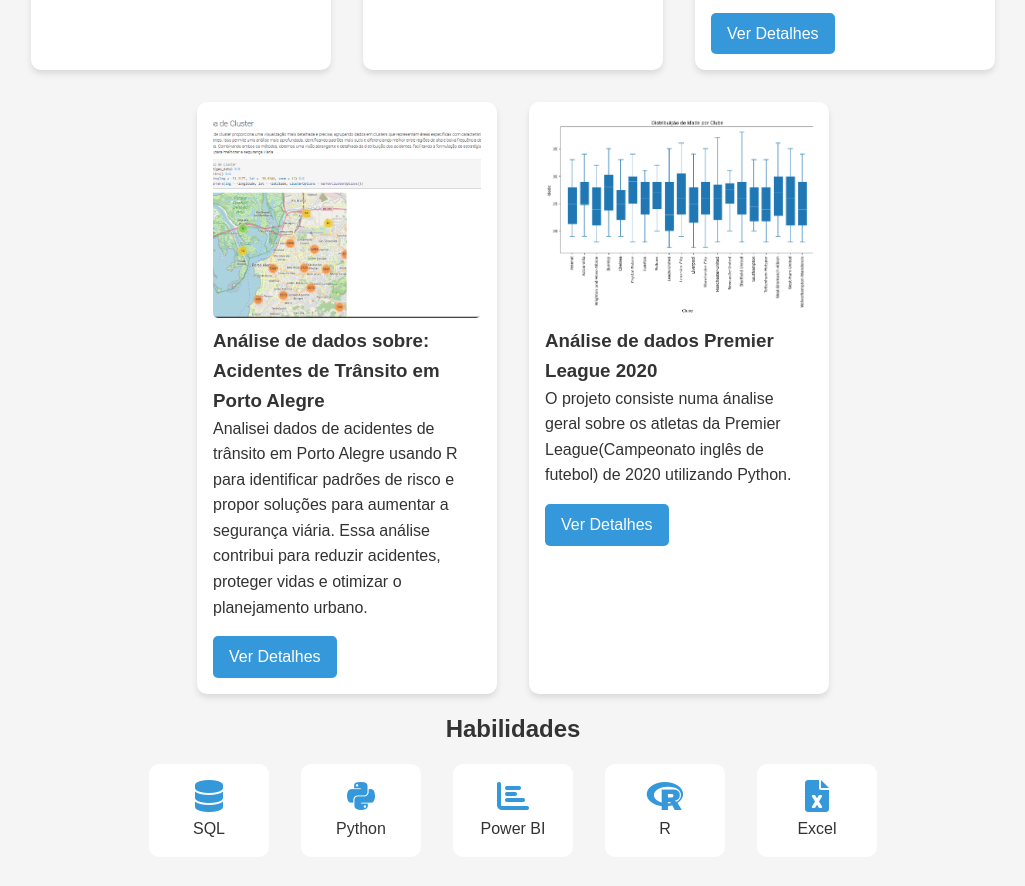
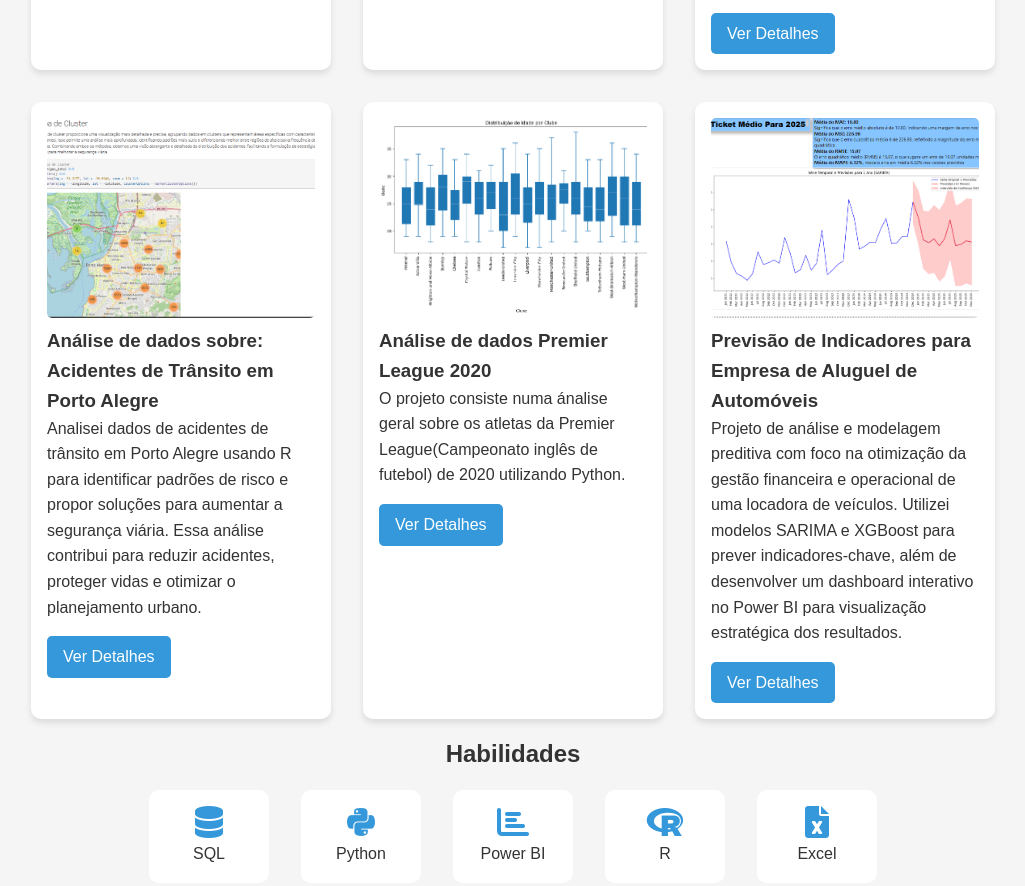
Before and after one commit to victor7miguel7/meu-portfolio, a plain HTML site: page index.html in a window 1280 px wide. Shown: the part 1627-2513 px from the top of the page, without its empty margins (127-1152 px from the left). Drawn offline with Linux system fonts and the light colour scheme.

Commit message:
Adicionando projeto de Séries Temporais

```diff
--- a/index.html
+++ b/index.html
@@ -102,6 +102,14 @@
                 <a href="#" class="btn" data-github="https://github.com/victor7miguel7/Analise-dados-premier-league-2020">Ver Detalhes</a>
             </div>
 
+            <!-- Projeto 9 -->
+            <div class="projeto-card">
+                <img src="assets/projeto9.png" alt="Projeto 9">
+                <h3>Previsão de Indicadores para Empresa de Aluguel de Automóveis</h3>
+                <p>Projeto de análise e modelagem preditiva com foco na otimização da gestão financeira e operacional de uma locadora de veículos. Utilizei modelos SARIMA e XGBoost para prever indicadores-chave, além de desenvolver um dashboard interativo no Power BI para visualização estratégica dos resultados.</p>
+                <a href="#" class="btn" data-github="https://github.com/victor7miguel7/previsao-empresa-automobilistica">Ver Detalhes</a>
+            </div>
+
         </div>
     </section>
 
@@ -172,7 +180,7 @@
         <div class="certificacao-coluna">
             <h3><i class="fas fa-university"></i> Outras Instituições</h3>
             <ul class="certificacao-lista">
-                <li>Microsoft Power BI Para Business Intelligence e Data Science(abr/2025)<br><span>DATA SCIENCE ACADEMY</span></li>
+                <li>Microsoft Power BI Para Business Intelligence e Data Science (abr/2025)<br><span>DATA SCIENCE ACADEMY</span></li>
                 <li>Carreiras em Ciência da Computação (jul/2022)<br><span>SECOMP/UFRPE</span></li>
                 <li>O Mundo do Trabalho 4.0 (mai/2022)<br><span>SOFTEX</span></li>
             </ul>
```
Also changed, not shown: assets/projeto9.png (added), 2 other files.
